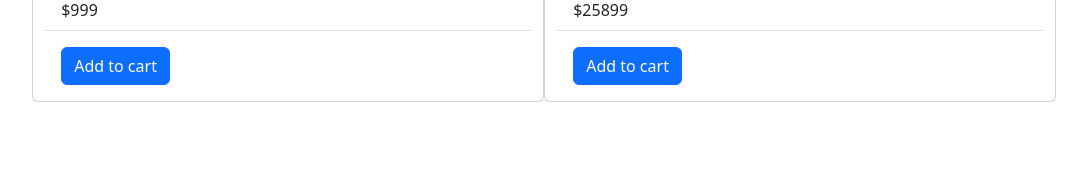
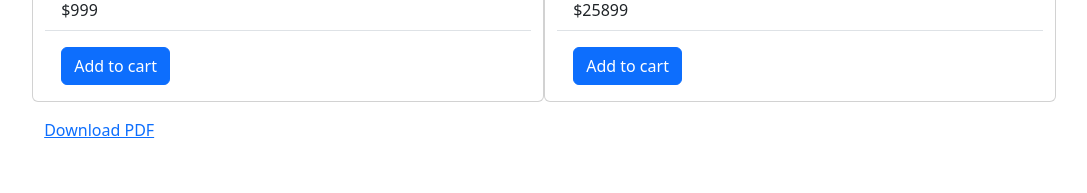
Before and after one commit to Jishna-mk/Djangobasic-addimage, a Django app: page / in a window 1280 px wide. Shown: the part 1369-1562 px from the top of the page, without its empty margins (77-1164 px from the left). Before the commit the page ends 1471 px from the top, so only its background shows below. Run offline with Django 4.2, Linux system fonts and the light colour scheme; data comes from the database, SQL or seed files in the repository; some libraries are stand-ins or nearby versions.

Commit message:
added image to pdf converter

```diff
--- a/templates/home_page.html
+++ b/templates/home_page.html
@@ -42,7 +42,10 @@
           <a href="#" class="btn btn-primary">Add to cart</a>
         </div>
     </div>
+    {% comment %} <a href="{% url 'product_pdf' %}">Download PDF</a> {% endcomment %}
+
     {%endfor%}
+    <a href="{% url 'product_list_pdf' %}">Download PDF</a>
       <script src="https://cdn.jsdelivr.net/npm/bootstrap@5.3.0-alpha3/dist/js/bootstrap.bundle.min.js" integrity="sha384-ENjdO4Dr2bkBIFxQpeoTz1HIcje39Wm4jDKdf19U8gI4ddQ3GYNS7NTKfAdVQSZe" crossorigin="anonymous"></script>
   </div>
 </div>
--- a/user_app/urls.py
+++ b/user_app/urls.py
@@ -1,8 +1,13 @@
 from django.urls import path
 from.import views
+
+from .views import ProductListPDF
+
 
 urlpatterns = [
     # path('',views.first,name='first'),
     path('',views.home,name='home'),
-    path('add_product',views.add_product,name='add_product')
+    path('add_product',views.add_product,name='add_product'),
+    path('product_list_pdf/', ProductListPDF.as_view(), name='product_list_pdf'),
+
 ]
--- a/user_app/views.py
+++ b/user_app/views.py
@@ -2,7 +2,13 @@ from django.shortcuts import render,redirect
 from django.http import HttpResponse
 from.forms import ProductlistForm
 from django.contrib import messages
-from.models import Productlist
+
+from django.views.generic import View
+from django.views.generic import View
+from reportlab.lib.pagesizes import letter
+from reportlab.lib.units import inch
+from reportlab.pdfgen import canvas
+from .models import Productlist
 
 # Create your views here.
 # def first(request):
@@ -27,3 +33,68 @@ def add_product(request):
             return redirect('add_product')
 
     return render(request,"add_product.html",{"add_form":form})
+
+
+
+# class ProductPDFView(View):
+#     def get(self, request, *args, **kwargs):
+#         # Create a HttpResponse object with content type PDF
+#         response = HttpResponse(content_type='application/pdf')
+#         # Set the Content-Disposition header to force download the PDF file
+#         response['Content-Disposition'] = 'attachment; filename="products.pdf"'
+#         # Create a canvas to draw on
+#         pdf_canvas = canvas.Canvas(response)
+
+#         # Loop through all_products and draw each product on the canvas
+#         y = 750
+#         for product in Products:
+#             pdf_canvas.drawImage(product.Product_image.url, 50, y, width=100, height=100)
+#             pdf_canvas.drawString(200, y+50, product.Product_name)
+#             pdf_canvas.drawString(200, y+25, product.Product_category)
+#             pdf_canvas.drawString(400, y+50, f"${product.Product_price}")
+#             y -= 150
+
+#         # Save the PDF canvas and return the HttpResponse object
+#         pdf_canvas.save()
+#         return response
+
+
+class ProductListPDF(View):
+    def get(self, request, *args, **kwargs):
+        # Get all products from the database
+        products = Productlist.objects.all()
+
+        # Create a HttpResponse object with content type PDF
+        response = HttpResponse(content_type='application/pdf')
+        # Set the Content-Disposition header to force download the PDF file
+        response['Content-Disposition'] = 'attachment; filename="product_list.pdf"'
+        # Create a canvas to draw on
+        pdf_canvas = canvas.Canvas(response, pagesize=letter)
+
+        # Set the font size and leading
+        pdf_canvas.setFont('Helvetica', 12)
+        pdf_canvas.setLineWidth(.3)
+        pdf_canvas.setStrokeColorRGB(0.5, 0.5, 0.5)
+
+        # Set the initial y-coordinate
+        y = 720
+
+        # Loop through all products and draw each product on the canvas
+        for product in products:
+            # Draw the product image
+            image = product.Product_image.path
+            pdf_canvas.drawImage(image, 50, y - 0.5 * inch, width=1.5 * inch, height=1.5 * inch)
+
+            # Draw the product name
+            pdf_canvas.drawString(100, y, product.Product_name)
+            # Draw the product category
+            pdf_canvas.drawString(100, y - 0.25 * inch, product.Product_category)
+            # Draw the product price
+            pdf_canvas.drawString(100, y - 0.5 * inch, product.Product_price)
+
+            # Decrease the y-coordinate for the next product
+            y -= 1.5 * inch
+
+        # Save the PDF canvas and return the HttpResponse object
+        pdf_canvas.save()
+        return response
```
